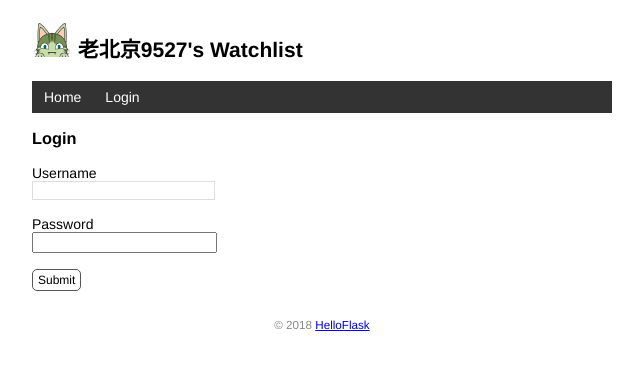
After one commit to lbj9527/myfirstApp, a Flask app: page /login in a window 1280 px wide. The commit adds this page. Shown: the top 370 px of the page, without its empty margins (318-961 px from the left). Run offline with Flask 2, Linux system fonts and the light colour scheme; data comes from the database, SQL or seed files in the repository.

Commit message:
添加用户认证

```diff
--- a/helloFlask/app.py
+++ b/helloFlask/app.py
@@ -3,6 +3,8 @@ from flask import render_template, Flask
 from dotenv import find_dotenv, load_dotenv
 from flask_sqlalchemy import SQLAlchemy
 import os,sys
+from werkzeug.security import generate_password_hash, check_password_hash
+from flask_login import LoginManager, UserMixin,login_user,logout_user,login_required,current_user
 
 ###################################初始化工作######################################
 WIN = sys.platform.startswith('win')
@@ -19,6 +21,10 @@ load_dotenv(find_dotenv())
 #实例化这个类，创建一个程序对象 app
 app = Flask(__name__)
 
+#实例化登录类
+login_manager = LoginManager(app)
+login_manager.login_view = 'login'    #设为我们程序的登录视图端点(函数名)
+
 #配置变量的名称必须使用大写，写入配置的语句一般会放到扩展类实例化语句之前
 app.config['SQLALCHEMY_DATABASE_URI'] = prefix + os.path.join(app.root_path, 'data.db')
 app.config['SQLALCHEMY_TRACK_MODIFICATIONS'] = False          # 关闭对模型修改的监控
@@ -31,9 +37,17 @@ db = SQLAlchemy(app)  #初始化扩展，传入程序实例
 
 ###################################建立数据库操作函数######################################
 #创建模型类
-class User(db.Model):     #表名将会是user
+class User(db.Model, UserMixin):     #表名将会是user;继承UserMixin类会让 User 类拥有几个用于判断认证状态的属性和方法
     id = db.Column(db.Integer, primary_key=True)   #主键
-    name = db.Column(db.String(20))    #名字
+    name = db.Column(db.String(20))                #名字
+    username = db.Column(db.String(20))            #用户名
+    password_hash = db.Column(db.String(128))      #密码散列值
+
+    def set_password(self, password):      #用来设置密码的方法，接受密码作为参数
+        self.password_hash = generate_password_hash(password)      #将生成的密码保存到对应字段
+
+    def validate_password(self, password):      #用于验证密码的方法，接受密码作为参数
+        return check_password_hash(self.password_hash, password)     #返回布尔值
 
 class Movie(db.Model):
     id = db.Column(db.Integer, primary_key=True)
@@ -73,6 +87,8 @@ def forge():
 @app.route('/',methods = ['GET', 'POST'])
 def index():
     if request.method == 'POST':
+        if not current_user.is_authenticated:    #如果用户未认证
+            return redirect(url_for('index'))
         #获取表单数据
         title = request.form.get('title')  #传入表单对应输入字段的name值
         year = request.form.get('year')
@@ -95,6 +111,7 @@ def index():
 
 #记录编辑页
 @app.route('/movie/edit/<int:movie_id>', methods=['GET','POST'])
+@login_required     #登录保护，未登录用户不能访问
 def edit(movie_id):
     movie = Movie.query.get_or_404(movie_id)
     if request.method == 'POST':    #处理编辑表单的提交请求
@@ -123,11 +140,78 @@ def delete(movie_id):
     flash('Item deleted.')
     return redirect(url_for('index')) #重定向到主页
 
+#用户登录
+@app.route('/login', methods=['GET', 'POST'])
+def login():
+    if request.method == 'POST':
+        username = request.form['username']
+        password = request.form['password']
 
+        if not username or not password:
+            flash('Invalid  input.')
+            return redirect(url_for('login'))
 
+        user = User.query.first()
+        #验证用户名和密码是否一致
+        if username == user.username and user.validate_password(password):
+            login_user(user)    #登入用户
+            flash('Login success.')
+            return redirect(url_for('index'))    #重定向到主页
 
+        flash('Invalid username or password.')   #如果验证失败，显示错误消息
+        return redirect(url_for('login'))      #重定向回登录页面
+    return render_template('login.html')
 
+#用户登出
+@app.route('/logout')
+@login_required   #登录保护，未登录用户不能访问
+def logout():
+    logout_user()   #登出用户
+    flash('Googbye.')
+    return redirect(url_for('index'))
 
+#设置页面，支持设置用户名字
+@app.route('/settings', methods=['GET','POST'])
+@login_required
+def settings():
+    if request.method == 'POST':
+        name = request.form['name']
+
+        if not name or len(name) > 20:
+            flash('Invalid input.')
+            return redirect(url_for('settings'))
+
+        # current_user 会返回当前登录用户的数据库记录对象
+        # 等同于下面的用法
+        # user = User.query.first()
+        # user.name = name
+        current_user.name = name
+
+        db.session.commit()
+        flash('Setting updated.')
+        return redirect(url_for('index'))
+
+    return render_template('settings.html')
+
+###################################生成管理员账户######################################
+def admin(username, password):
+    user = User.query.first()
+    if user is not None:
+        user.username = username
+        user.set_password(password)    #设置密码
+    else:
+        user = User(username=username, name='Admin')
+        user.set_password(password)
+        db.session.add(user)
+    db.session.commit()      #提交数据库会话
+
+#初始化Flask-Login(用户加载回调函数)
+#Flask-Login 提供了一个 current_user 变量，注册这个函数的目的是，当程序运行后，
+# 如果用户已登录， current_user 变量的值会是当前用户的用户模型类记录
+@login_manager.user_loader
+def load_user(user_id):
+    user = User.query.get(int(user_id))
+    return user    #返回用户对象
 
 #######################################模板上下文处理函数#################################
 @app.context_processor
@@ -150,6 +234,11 @@ def page_not_found(e):
 
 ###################################主程序######################################
 if __name__ == "__main__":
+
     #创建数据库，并生成虚拟数据
     forge()
+
+        #生成管理员账户
+    admin('admin','123456')
+
     app.run()
--- a/helloFlask/templates/base.html
+++ b/helloFlask/templates/base.html
@@ -20,6 +20,12 @@
     <nav>
         <ul>
             <li><a href="{{ url_for('index') }}">Home</a></li>
+            {% if current_user.is_authenticated %}
+                <li><a href="{{ url_for('settings') }}">Settings</a></li>
+                <li><a href="{{ url_for('logout') }}">Logout</a></li>
+            {% else %}
+                <li><a href="{{ url_for('login') }}">Login</a></li>
+            {% endif %}
         </ul>
     </nav>
     {% block content %}{% endblock %}
--- /dev/null
+++ b/helloFlask/templates/login.html
@@ -0,0 +1,13 @@
+{% extends 'base.html' %}
+
+{% block content %}
+<h3>Login</h3>
+<form method="post">
+    Username<br>
+    <input type="text" name="username" required><br><br>
+    Password<br>
+    <!-- 密码输入框的 type 属性使用 password，会将输入值显示为圆点 -->
+    <input type="password" name="password" required><br><br>
+    <input class="btn" type="submit" name="submit" value="Submit">
+</form>
+{% endblock %}
```
Also changed, not shown: helloFlask/templates/index.html (+4 -0 lines), helloFlask/templates/settings.html (added, +9 -0 lines).
